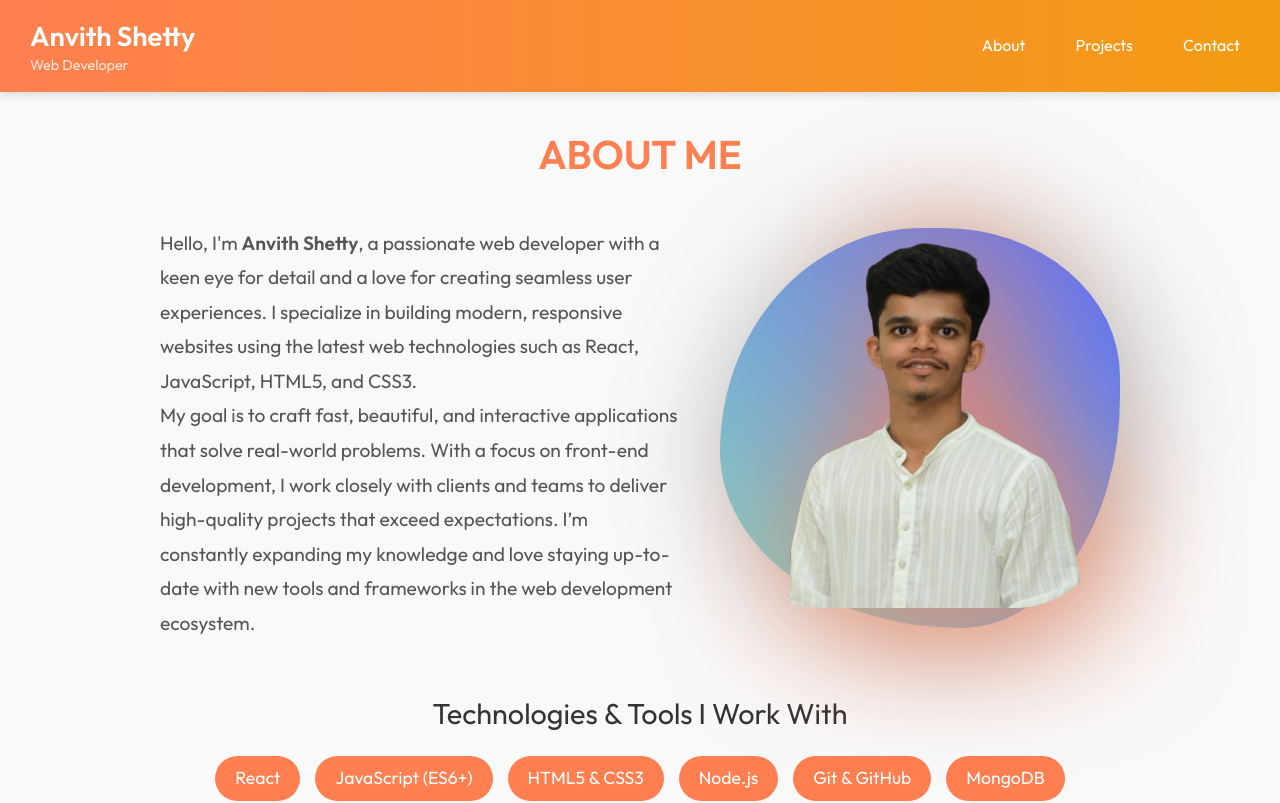
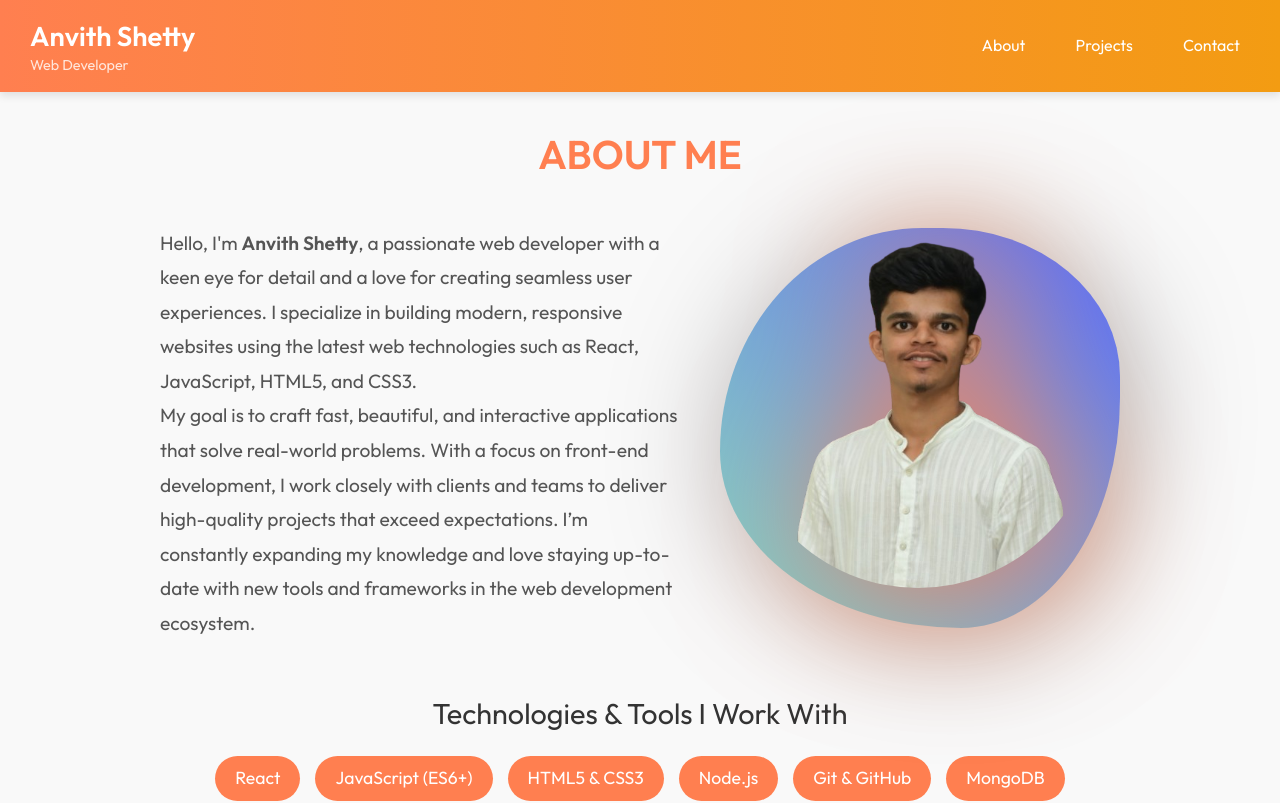
Before and after one commit to Anvithshetty17/portfolio, a React (Vite) app: page / in a window 1280 px wide. Shown: the top 803 px of the page. Built offline with nearby package versions, Linux system fonts and the light colour scheme; what @tailwindcss/vite would draw is missing.

Commit message:
Update About.css

```diff
--- a/src/Components/About.css
+++ b/src/Components/About.css
@@ -92,10 +92,10 @@
 }
 
 .about-img img {
-  width: 380px;
-  height: 380px;
+  width: 360px;
+  height: 360px;
   object-fit: cover;
-  border-radius: 0 0 95px 90px;
+  border-radius: 0 0 195px 190px;
   transition: transform 0.3s ease;
   filter: drop-shadow(18px 6px 70px #ff7f50);
 }
```
